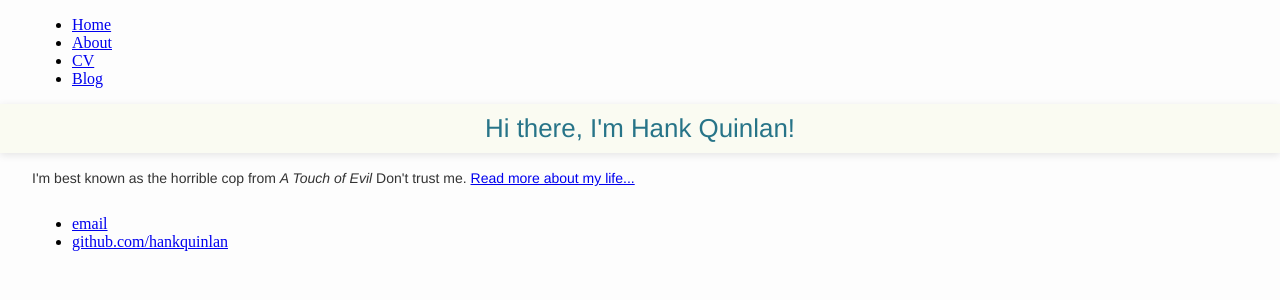
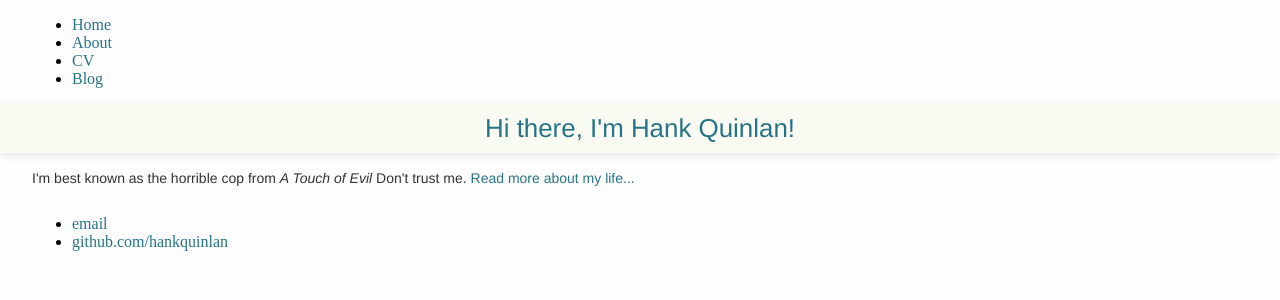
Before and after one commit to griffpatch/CPCYorkPP, a Jekyll site: the page built from index.htm, in a window 1280 px wide. Shown: the top 300 px of the page. Built offline with Jekyll 4.4.1, drawn with Linux system fonts in a browser that asks for light colours.

Commit message:
Update main.css

```diff
--- a/css/main.css
+++ b/css/main.css
@@ -39,3 +39,8 @@ p {
 li > ul {
     margin: 0.4em 0 1.5em;
 }
+
+a {
+	text-decoration: none;
+	color: #277488;
+}
```
